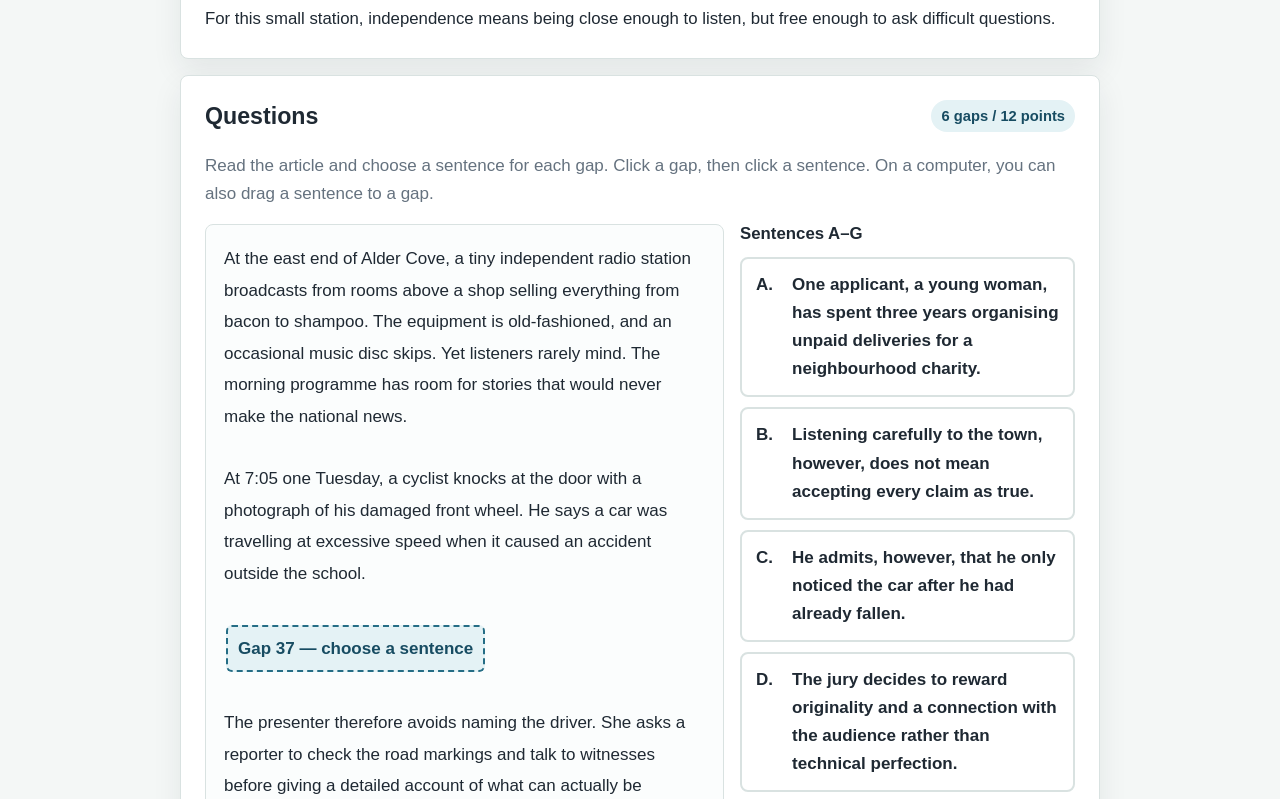
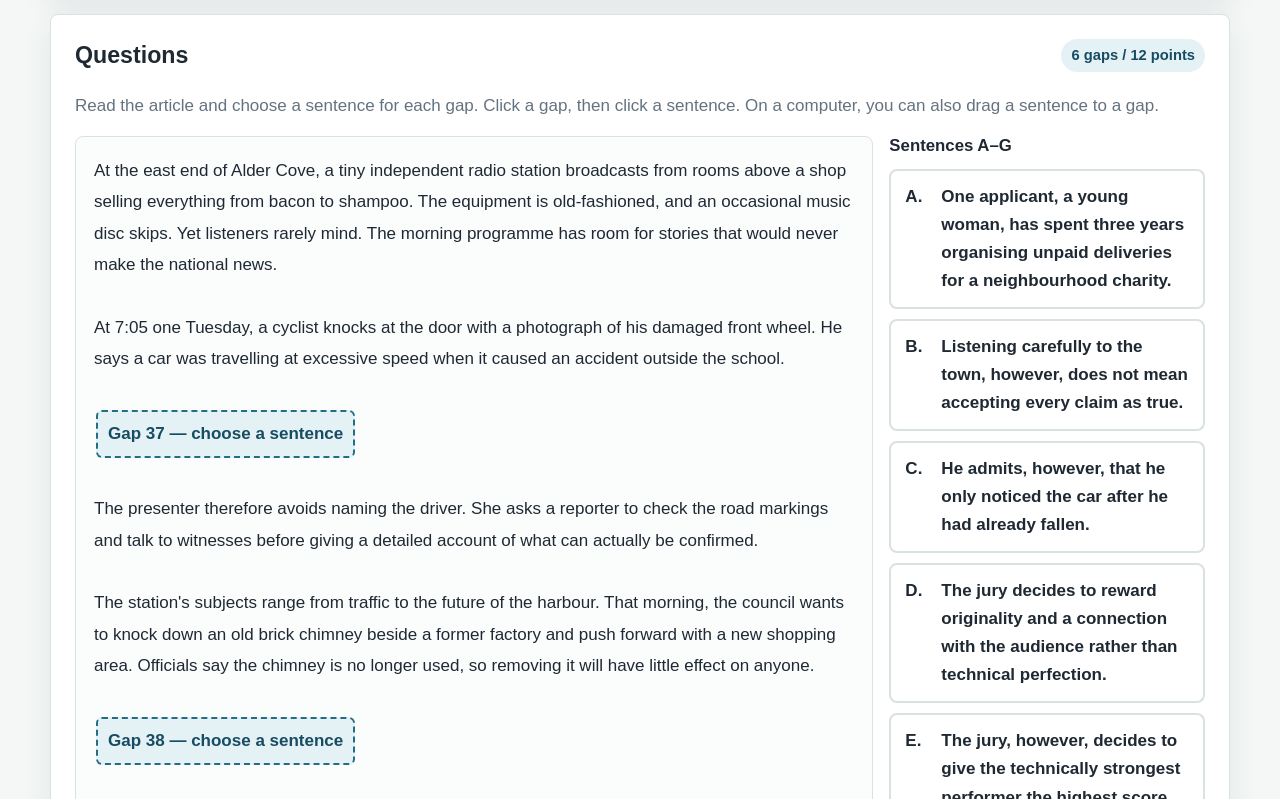
Before and after one commit to sarnerily/daily-fce-reading, a plain HTML site: page index.html in a window 1280 px wide. Shown: the part 2060-2859 px from the top of the page. Drawn offline with Linux system fonts and the light colour scheme.

Commit message:
Widen article column and keep options visible

```diff
--- a/style.css
+++ b/style.css
@@ -65,7 +65,7 @@ button:disabled {
 }
 
 .app-shell {
-  width: min(100% - 28px, 920px);
+  width: min(100% - 28px, 1180px);
   margin: 0 auto;
   padding: 28px 0 44px;
 }
@@ -252,7 +252,7 @@ h3 {
 
 .part6-layout {
   display: grid;
-  grid-template-columns: minmax(0, 1.55fr) minmax(280px, 1fr);
+  grid-template-columns: minmax(0, 2.15fr) minmax(280px, 0.85fr);
   gap: 16px;
 }
 
@@ -274,6 +274,10 @@ h3 {
 .part6-options-panel {
   grid-column: 2;
   align-self: start;
+  position: sticky;
+  top: 16px;
+  max-height: calc(100vh - 32px);
+  overflow-y: auto;
 }
 
 .part6-options {
@@ -615,6 +619,9 @@ h3 {
 
   .part6-options-panel {
     grid-column: 1;
+    position: static;
+    max-height: none;
+    overflow: visible;
   }
 
   .part6-gap {
```
